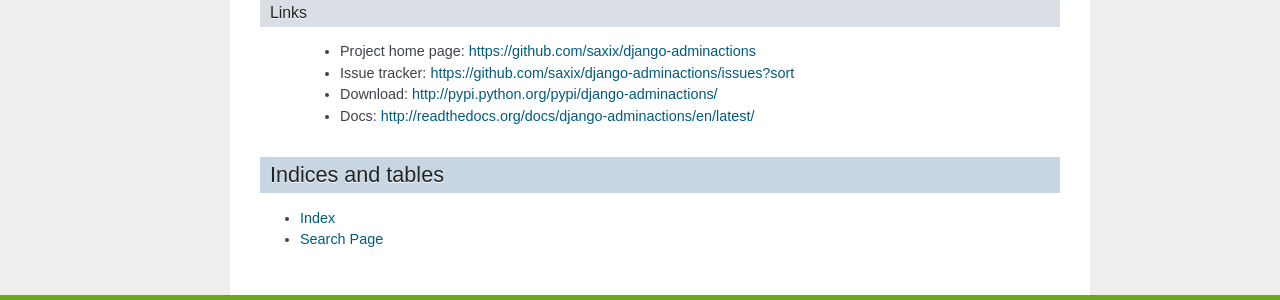
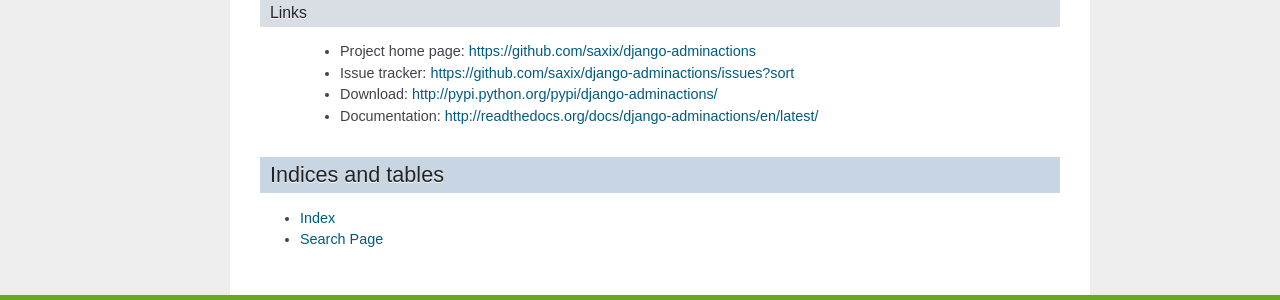
Before and after one commit to saxix/django-adminactions, a Sphinx documentation site: the page built from docs/source/index.rst, in a window 1280 px wide. Shown: the part 524-824 px from the top of the page. Built offline with Sphinx 7.4.7, drawn with Linux system fonts in a browser that asks for light colours.

Commit message:
updated docs, readme and gitignore

```diff
--- a/README.rst
+++ b/README.rst
@@ -23,3 +23,4 @@
 * Project home page: https://github.com/saxix/django-adminactions
 * Documentation: http://django-adminactions.readthedocs.org/en/latest/
 * Download: http://pypi.python.org/pypi/django-adminactions/
+* Documentation: http://readthedocs.org/docs/django-adminactions/en/latest/
--- a/docs/source/index.rst
+++ b/docs/source/index.rst
@@ -33,7 +33,7 @@
    * Project home page: https://github.com/saxix/django-adminactions
    * Issue tracker: https://github.com/saxix/django-adminactions/issues?sort
    * Download: http://pypi.python.org/pypi/django-adminactions/
-   * Docs: http://readthedocs.org/docs/django-adminactions/en/latest/
+   * Documentation: http://readthedocs.org/docs/django-adminactions/en/latest/
 
 Indices and tables
 ==================
```
Also changed, not shown: 1 other file.
